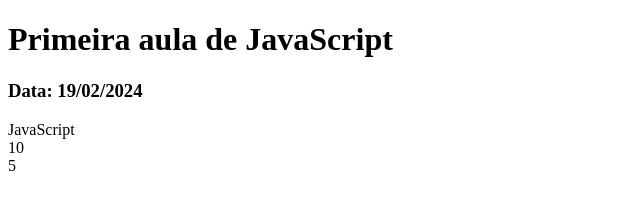
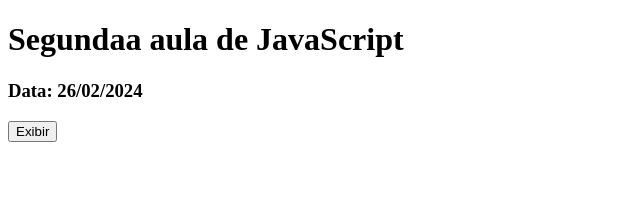
Before and after one commit to Jotagepf/Javascript-, a plain HTML site: page index.html in a window 1280 px wide. Shown: the whole page, without its empty margins (0-640 px from the left). Drawn offline with Linux system fonts and the light colour scheme.

Commit message:
Segunda aula

```diff
--- a/index.html
+++ b/index.html
@@ -1,26 +1,33 @@
 <!DOCTYPE html>
 <html lang="en">
+
 <head>
     <meta charset="UTF-8">
     <meta name="viewport" content="width=device-width, initial-scale=1.0">
     <title>Document</title>
 </head>
+
 <body>
 
-    <h1> Primeira aula de JavaScript </h1>
-    <h3> Data: 19/02/2024 </h3>
+    <h1> Segundaa aula de JavaScript </h1>
+    <h3 > Data: 26/02/2024 </h3>
+    <button onclick="exibir();">Exibir</button> <br>
 
     <script>
-        document.write ("JavaScript");
-        document.write("<br>");
-        document.write (5+5);
-        document.write("<br>");
-        let x = 3+2;
-        document.write (x);
-        console.log("Teste!");
-        console.log("Valor de x = "+x);
+        function exibir() {
+            window.alert("Exibindo os resultados.");
+            document.write("JavaScript");
+            document.write("<br>");
+            document.write(5 + 5);
+            document.write("<br>");
+            let x = 3 + 2;
+            document.write(x);
+            console.log("Teste!");
+            console.log("Valor de x = " + x);
+         }
     </script>
 
 
 </body>
+
 </html>
```
